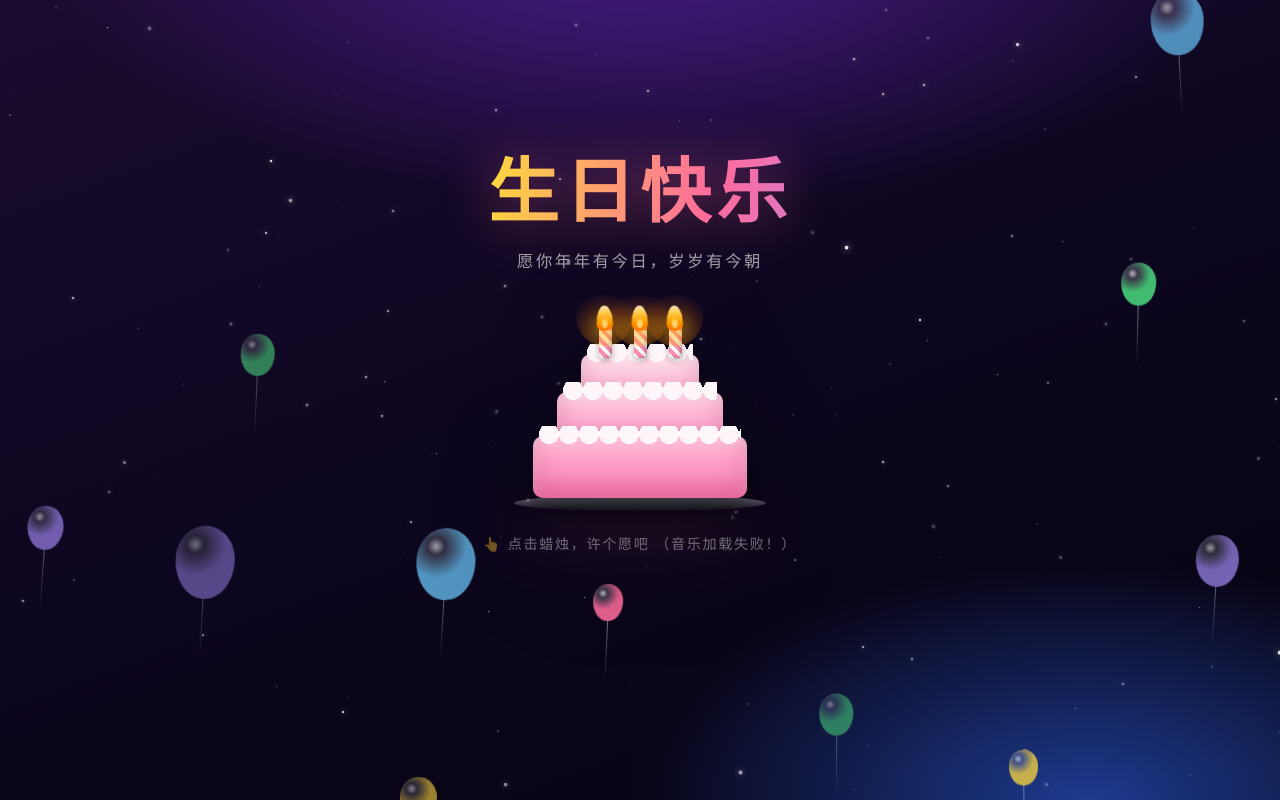
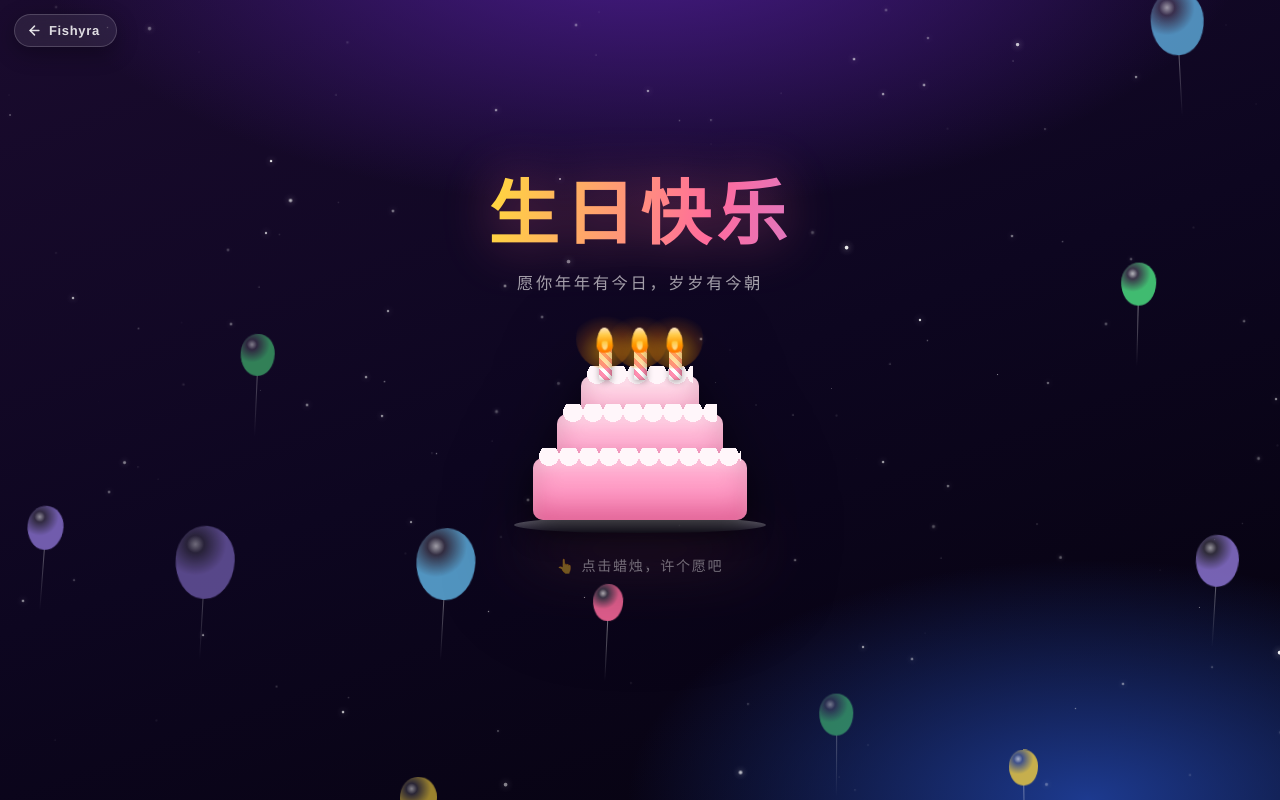
Before and after one commit to Fishyra/fishyra.github.io, a plain HTML site: page birthdayYZT.html in a window 1280 px wide. Drawn offline with Linux system fonts and the light colour scheme; animation ran at ten frames a second.

Commit message:
Implement back-home button in birthdayYZT.html
Added a back-home button with styles and functionality.

```diff
--- a/birthdayYZT.html
+++ b/birthdayYZT.html
@@ -24,6 +24,48 @@
     overflow-x:hidden;
     overflow-y:auto;
     -webkit-tap-highlight-color:transparent;
+  }
+
+  /* ===== 返回 Fishyra 按钮 ===== */
+  .back-home{
+    position:fixed;
+    top:calc(14px + env(safe-area-inset-top, 0px));
+    left:calc(14px + env(safe-area-inset-left, 0px));
+    z-index:30;
+    display:inline-flex;
+    align-items:center;
+    gap:7px;
+    padding:8px 16px 8px 12px;
+    border-radius:999px;
+    font-size:13px;
+    font-weight:600;
+    letter-spacing:.05em;
+    line-height:1;
+    color:rgba(255,255,255,.85);
+    text-decoration:none;
+    background:rgba(255,255,255,.08);
+    border:1px solid rgba(255,255,255,.18);
+    backdrop-filter:blur(12px);
+    -webkit-backdrop-filter:blur(12px);
+    box-shadow:0 6px 22px rgba(0,0,0,.3);
+    transition:color .3s ease, background .3s ease, border-color .3s ease,
+               transform .3s cubic-bezier(.2,.8,.2,1), box-shadow .3s ease;
+  }
+  .back-home:hover{
+    color:#fff;
+    background:rgba(255,255,255,.17);
+    border-color:rgba(255,217,61,.55);
+    transform:translateY(-2px);
+    box-shadow:0 10px 28px rgba(255,107,157,.35);
+  }
+  .back-home:active{
+    transform:translateY(0) scale(.96);
+  }
+  .back-home .arrow{ transition:transform .3s cubic-bezier(.2,.8,.2,1); }
+  .back-home:hover .arrow{ transform:translateX(-3px); }
+  .back-home:focus-visible{
+    outline:2px solid rgba(255,217,61,.85);
+    outline-offset:3px;
   }
 
   /* ===== 背景层 ===== */
@@ -74,7 +116,7 @@
     flex-direction:column;
     align-items:center;
     gap:clamp(6px, 1.8vh, 18px);
-    padding:28px 16px 40px;
+    padding:72px 16px 40px;
     text-align:center;
     margin:auto;
   }
@@ -272,14 +314,25 @@
 
   @media (max-height:700px){
     .cake-wrap{ transform:scale(.84); margin:-18px 0; }
-    .stage{ gap:4px; padding-top:16px; }
+    .stage{ gap:4px; padding-top:60px; }
   }
   @media (max-width:380px){
     .cake-wrap{ transform:scale(.88); margin:-14px 0; }
+    .back-home{ font-size:12px; padding:7px 13px 7px 10px; }
   }
 </style>
 </head>
 <body>
+
+  <!-- 返回 Fishyra -->
+  <a class="back-home" href="https://fishyra.github.io" aria-label="返回 Fishyra 首页">
+    <svg class="arrow" width="15" height="15" viewBox="0 0 24 24" fill="none"
+         stroke="currentColor" stroke-width="2.4" stroke-linecap="round" stroke-linejoin="round" aria-hidden="true">
+      <path d="M19 12H5"/>
+      <path d="M12 19l-7-7 7-7"/>
+    </svg>
+    <span>Fishyra</span>
+  </a>
 
   <div class="stars" id="stars"></div>
   <div class="balloons" id="balloons"></div>
@@ -299,7 +352,7 @@
       </div>
     </div>
 
-    <p class="hint" id="hint">👆 点击蜡烛，许个愿吧 （音乐加载失败！）</p>
+    <p class="hint" id="hint">👆 点击蜡烛，许个愿吧</p>
 
     <div class="wish" id="wish">
       <span>愿所有的美好，都如期而至 ✨</span>
```
